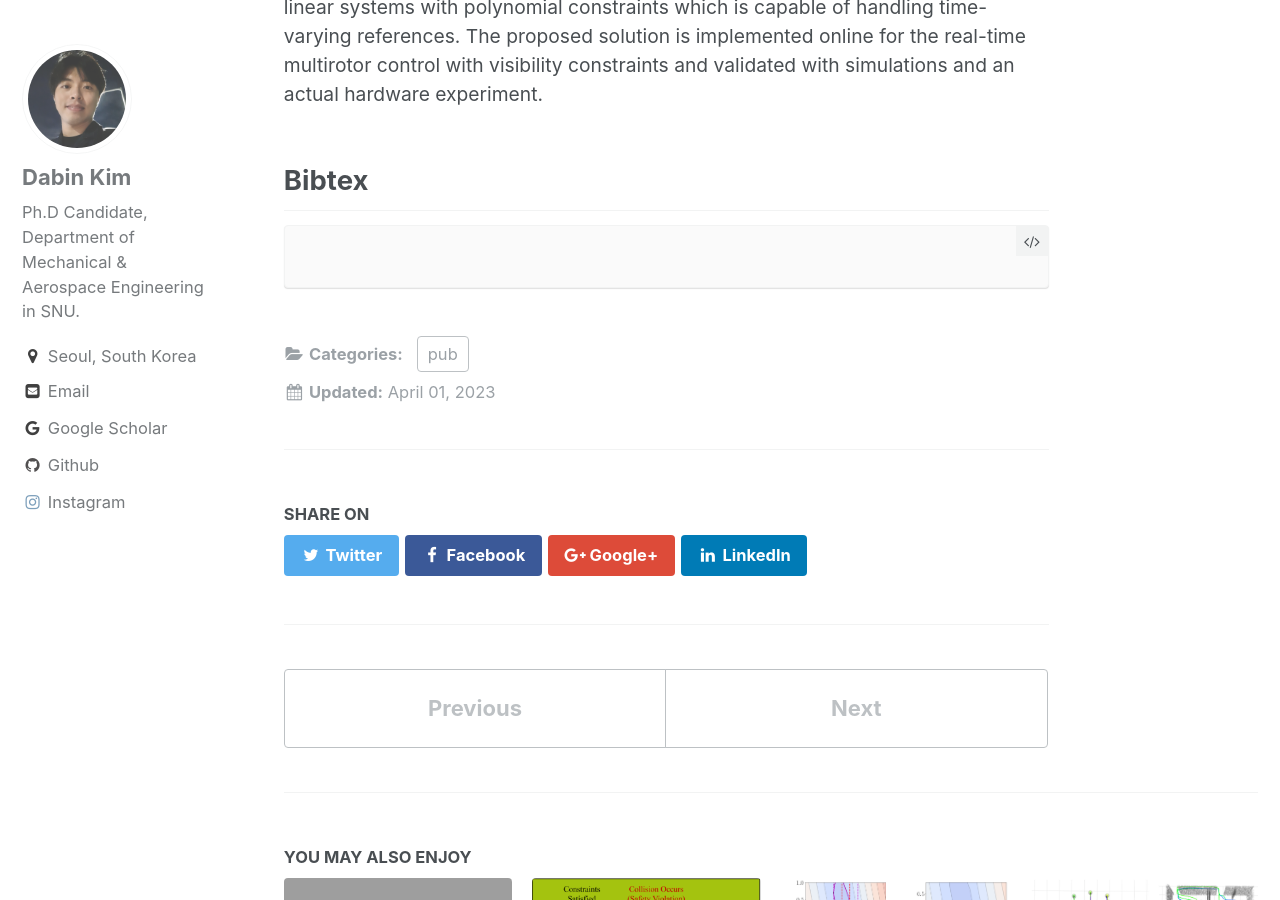
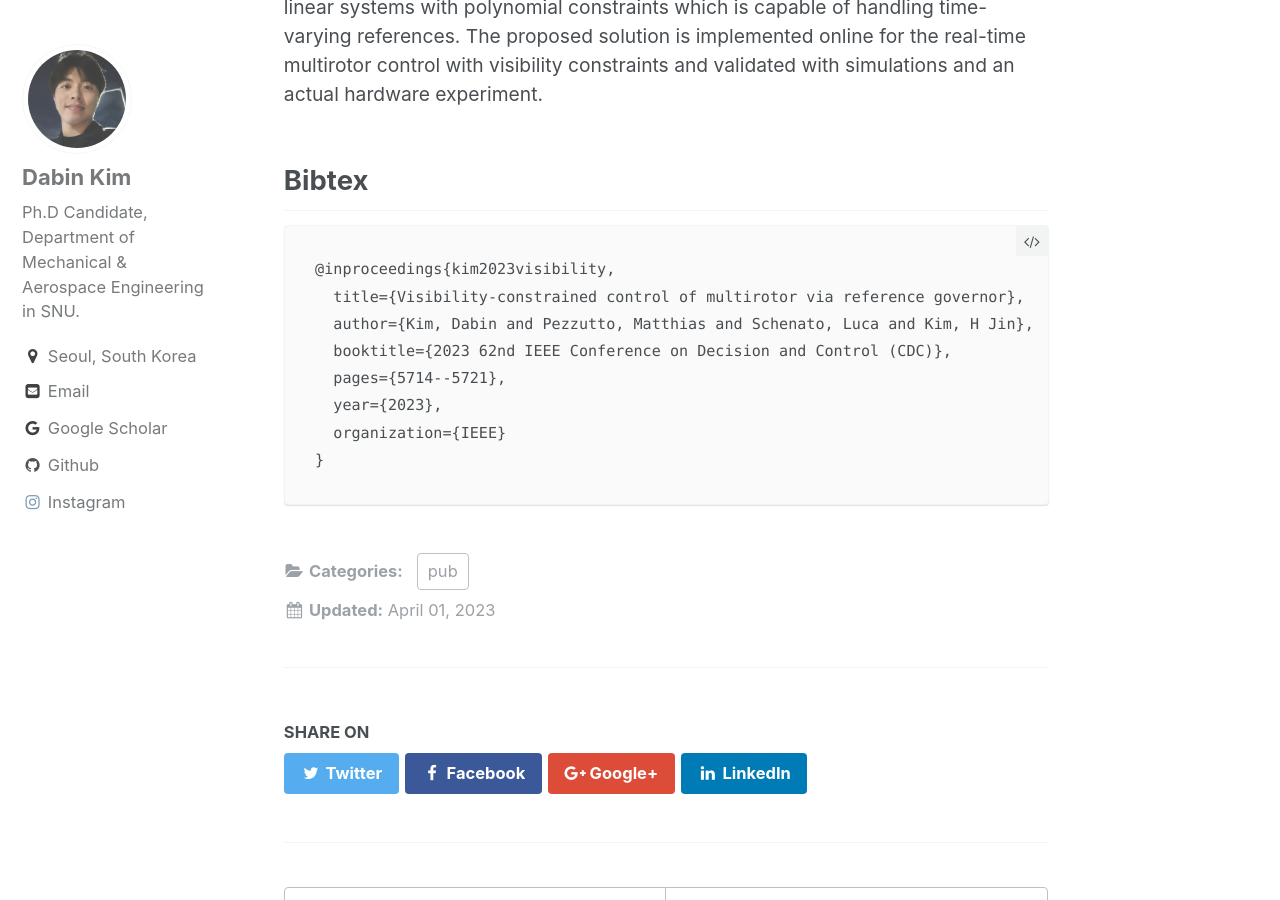
Before and after one commit to dabinkim-LGOM/dabinkim-LGOM.github.io, a Jekyll site: the page built from pub/_posts/2023-04-01-Visibility-Constrained Control of Multirotor via Reference Governor copy.md, in a window 1280 px wide and 900 px high, scrolled down 477 px. Built offline with Jekyll 4.4.1, drawn with Linux system fonts in a browser that asks for light colours; part of the change alters nothing that is shown.

Commit message:
Update 2023-04-01-Visibility-Constrained Control of Multirotor via Reference Governor copy.md

````diff
--- a/pub/_posts/2023-04-01-Visibility-Constrained Control of Multirotor via Reference Governor copy.md
+++ b/pub/_posts/2023-04-01-Visibility-Constrained Control of Multirotor via Reference Governor copy.md
@@ -6,13 +6,14 @@ conference: CDC
 links:
  - paper:
   #  file: download/IROS20_full.pdf
-   link: https://dabinkim-lgom.github.io/download/CDC23_arxiv.pdf
-   name: "Paper(draft)"
-#  - video:
-#    link: https://www.youtube.com/watch?v=hPOXH6_0_IE
-#    name: "Video"
-#  - bibtex:
-#    name: "Bibtex"
+   link: https://arxiv.org/abs/2308.05334
+   name: "Paper"
+ - video:
+   link: https://www.youtube.com/watch?v=SquHiHjRsMQ
+   name: "Video"
+ - bibtex:
+   link: https://scholar.googleusercontent.com/scholar.bib?q=info:rc-2JCTYPw0J:scholar.google.com/&output=citation&scisdr=ClEfF40REOOpnF213jY:AFWwaeYAAAAAZ-OzxjbmCol9JGFZZTzsCIFZJzo&scisig=AFWwaeYAAAAAZ-OzxkjCOm9ic0CMXUcTZLVmxJE&scisf=4&ct=citation&cd=-1&hl=ko
+   name: "Bibtex"
 ---
 
 <!-- {% include youtubePlayer.html id="G-fS2iqzi1w" %} -->
@@ -23,4 +24,12 @@ For safe vision-based control applications, perception-related constraints have
 
 ## Bibtex <a id="bibtex"></a>
 ```
+@inproceedings{kim2023visibility,
+  title={Visibility-constrained control of multirotor via reference governor},
+  author={Kim, Dabin and Pezzutto, Matthias and Schenato, Luca and Kim, H Jin},
+  booktitle={2023 62nd IEEE Conference on Decision and Control (CDC)},
+  pages={5714--5721},
+  year={2023},
+  organization={IEEE}
+}
 ```
````
